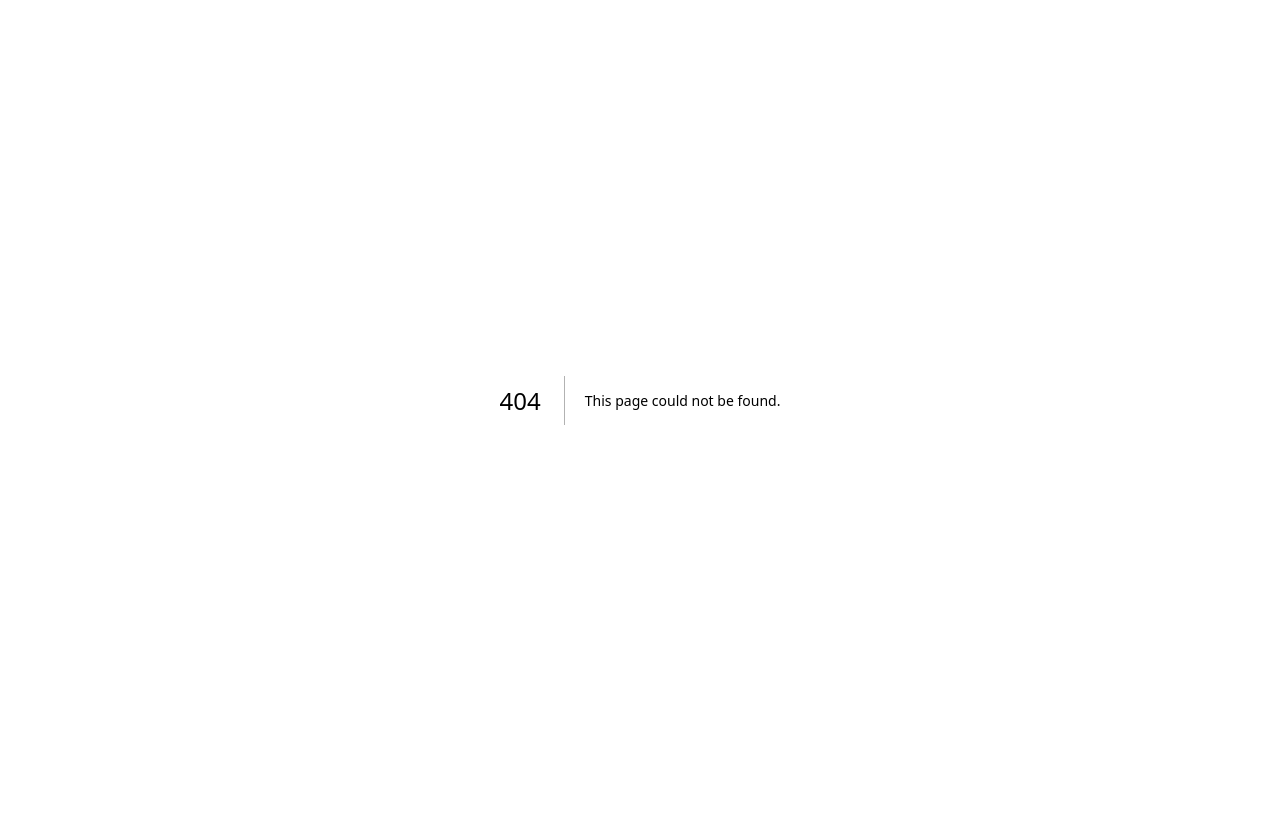
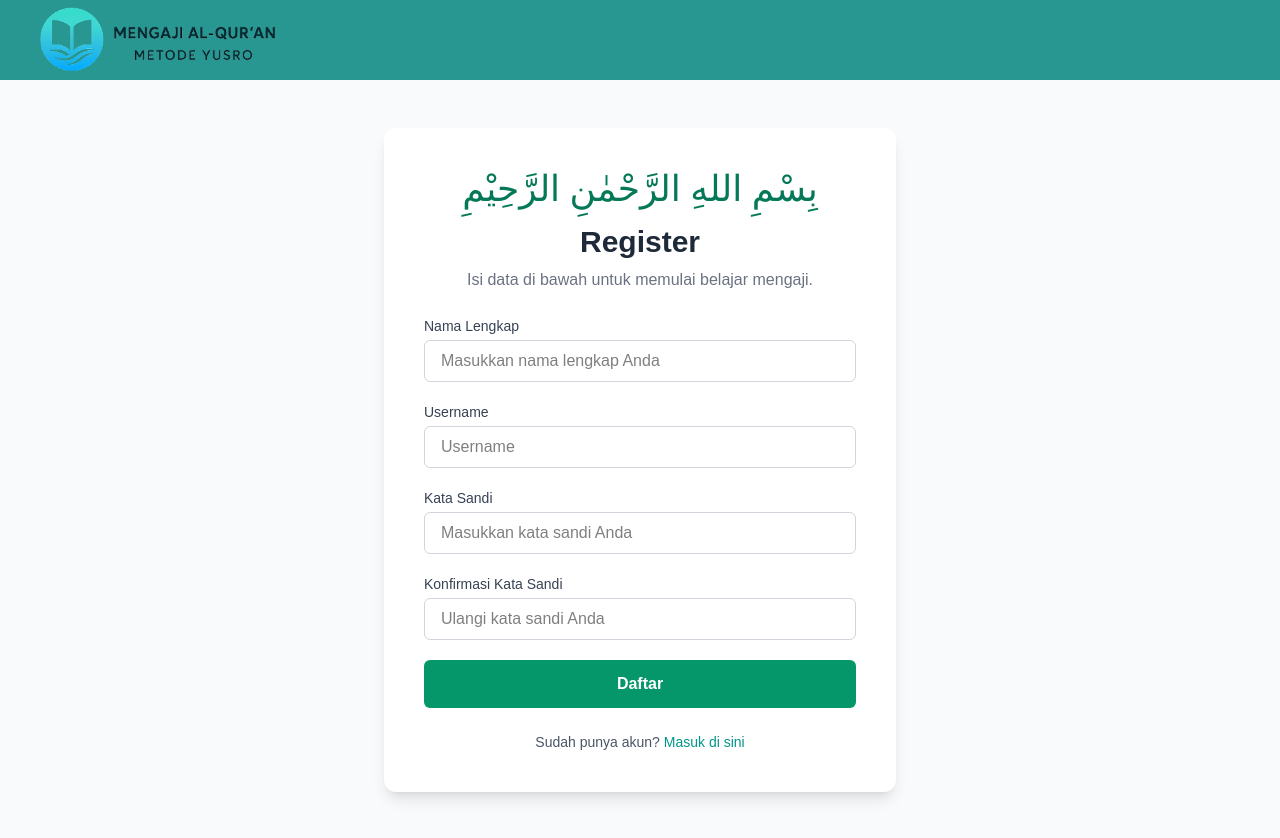
Before and after one commit to mvirgiawancr/Al-Qur-an-Metode-Yusro, a Next.js app: page /register in a window 1280 px wide. Before the commit this address had no page. Shown: the top 838 px of the page. Before the commit the page ends 800 px from the top, so only its background shows below. Built offline with nearby package versions, Linux system fonts and the light colour scheme.

Commit message:
finish halaman register

```diff
--- /dev/null
+++ b/app/components/Navbar.jsx
@@ -0,0 +1,24 @@
+import React from "react";
+import Image from "next/image";
+
+const Navbar = () => {
+  return (
+    <>
+      <div className="absolute top-0 left-0 w-full  bg-[#299791]">
+        {/* Logo */}
+        <div className="container mx-auto px-4 h-full flex items-center">
+          <Image
+            src="/Image/Logo.png"
+            alt="Logo Yusro Bagian 1"
+            width={178}
+            height={121}
+            className="h-20 w-auto"
+            priority
+          />
+        </div>
+      </div>
+    </>
+  );
+};
+
+export default Navbar;
--- /dev/null
+++ b/app/register/page.js
@@ -0,0 +1,99 @@
+// app/register/page.js
+import React from 'react';
+import Link from 'next/link';
+import Image from 'next/image';
+import Navbar from '../components/Navbar';
+
+const RegisterPage = () => {
+  return (
+    <div className="bg-gray-50 min-h-screen">
+      {/* Header Sederhana */}
+      <Navbar />
+
+      {/* Konten Utama */}
+      <main className="flex flex-col items-center justify-center py-12 px-4 mt-20">
+        {/* Kartu Form Registrasi */}
+        <div className="bg-white p-8 md:p-10 rounded-xl shadow-lg max-w-lg w-full">
+
+          <div className="text-center mb-6">
+            <h1 className="text-4xl font-serif text-[#047857] mb-4" dir="rtl">
+              بِسْمِ اللهِ الرَّحْمٰنِ الرَّحِيْمِ
+            </h1>
+            <h2 className="text-3xl font-bold text-gray-800">Register</h2>
+            <p className="text-gray-500 mt-2">Isi data di bawah untuk memulai belajar mengaji.</p>
+          </div>
+
+          <form className="space-y-5">
+            <div>
+              <label htmlFor="fullName" className="block text-sm font-medium text-gray-700 mb-1">
+                Nama Lengkap
+              </label>
+              <input
+                type="text"
+                id="fullName"
+                name="fullName"
+                placeholder="Masukkan nama lengkap Anda"
+                className="text-black w-full px-4 py-2 border border-gray-300 rounded-md focus:outline-none focus:ring-2 focus:ring-brand-teal"
+              />
+            </div>
+
+            <div>
+              <label htmlFor="username" className="block text-sm font-medium text-gray-700 mb-1">
+                Username
+              </label>
+              <input
+                type="text"
+                id="username"
+                name="username"
+                placeholder="Username"
+                className="text-black w-full px-4 py-2 border border-gray-300 rounded-md focus:outline-none focus:ring-2 focus:ring-brand-teal"
+              />
+            </div>
+
+            <div>
+              <label htmlFor="password" className="block text-sm font-medium text-gray-700 mb-1">
+                Kata Sandi
+              </label>
+              <input
+                type="password"
+                id="password"
+                name="password"
+                placeholder="Masukkan kata sandi Anda"
+                className="text-black w-full px-4 py-2 border border-gray-300 rounded-md focus:outline-none focus:ring-2 focus:ring-brand-teal"
+              />
+            </div>
+
+            <div>
+              <label htmlFor="confirmPassword" className="block text-sm font-medium text-gray-700 mb-1">
+                Konfirmasi Kata Sandi
+              </label>
+              <input
+                type="password"
+                id="confirmPassword"
+                name="confirmPassword"
+                placeholder="Ulangi kata sandi Anda"
+                className="text-black w-full px-4 py-2 border border-gray-300 rounded-md focus:outline-none focus:ring-2 focus:ring-brand-teal"
+              />
+            </div>
+
+            <button
+              type="submit"
+              className="w-full bg-[#059669] text-white font-bold py-3 px-4 rounded-md hover:bg-teal-700 transition duration-300"
+            >
+              Daftar
+            </button>
+          </form>
+
+          <p className="text-center text-sm text-gray-600 mt-6">
+            Sudah punya akun?{' '}
+            <Link href="/login" className="font-medium text-teal-600 hover:underline">
+              Masuk di sini
+            </Link>
+          </p>
+        </div>
+      </main>
+    </div>
+  );
+};
+
+export default RegisterPage;
```
Also changed, not shown: public/Image/Logo.png (added).
